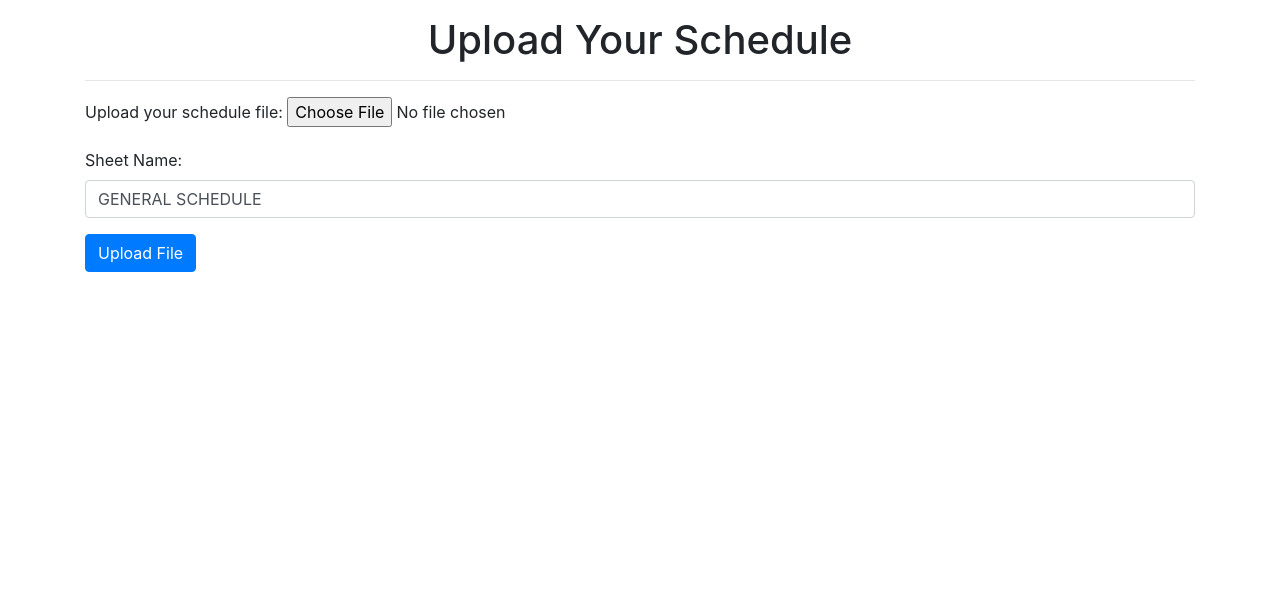
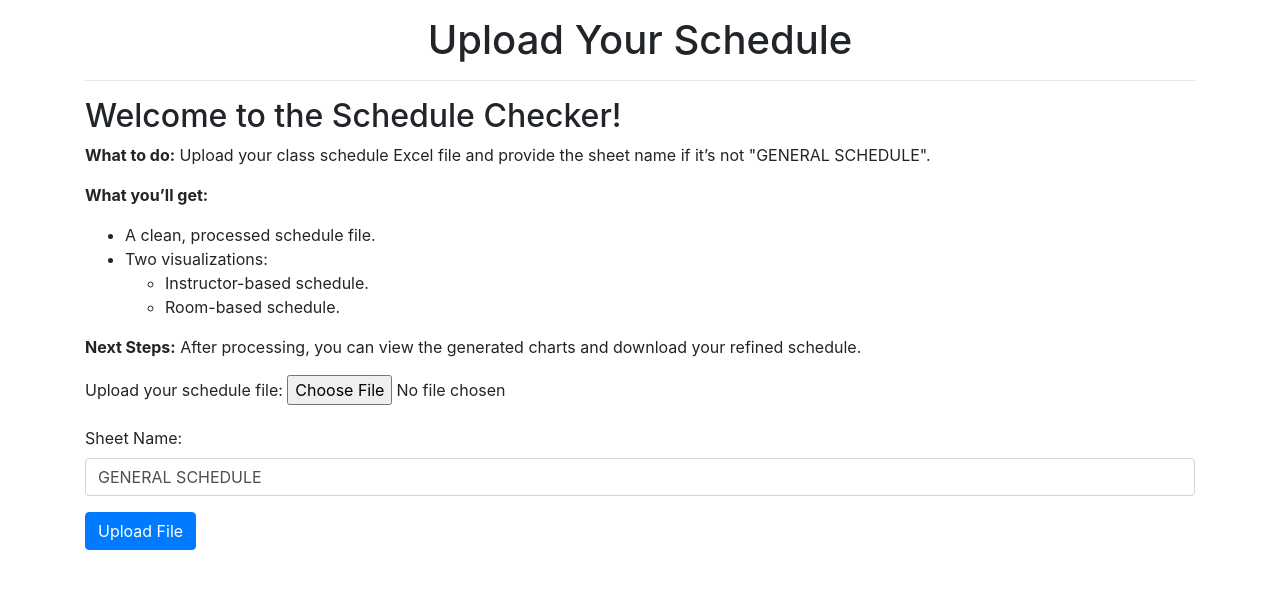
Before and after one commit to maliky/schedule_checker_app, a Flask app: page / in a window 1280 px wide. Shown: the top 589 px of the page. Run offline with Flask 3, Linux system fonts and the light colour scheme; some libraries are stand-ins or nearby versions.

Commit message:
Add descriptions and an option to download the processed schedule

```diff
--- a/online_schedule_checker.py
+++ b/online_schedule_checker.py
@@ -1,4 +1,4 @@
-from flask import Flask, request, render_template, redirect, url_for
+from flask import Flask, request, render_template, redirect, url_for, send_file
 import os
 import pandas as pd
 import altair as alt
@@ -53,7 +53,7 @@ def upload_file():
         processed_df = process_schedule(fname, sheet_name)
 
         # Optionally save the processed file
-        processed_path = os.path.join(app.config["PROCESSED_FOLDER"], "schedule.xlsx")
+        processed_path = os.path.join(app.config["PROCESSED_FOLDER"], "processed_schedule.xlsx")
 
         processed_df.to_excel(processed_path, index=False)
 
@@ -81,6 +81,24 @@ def view_room_chart():
     return render_template("room_final_chart.html")
 
 
+@app.route("/download_processed", methods=["GET"])
+def download_processed_file():
+    """
+    Route to download the processed schedule file.
+    """
+    processed_path = os.path.join(app.config["PROCESSED_FOLDER"], "processed_schedule.xlsx")
+
+    if not os.path.exists(processed_path):
+        return (
+            "No processed file available. Please upload and process a schedule first.",
+            404,
+        )
+
+    return send_file(
+        processed_path, as_attachment=True, download_name="processed_schedule.xlsx"
+    )
+
+
 if __name__ == "__main__":
     # app.run(debug=True)
     app.run(host="0.0.0.0", port=9090)
--- a/templates/index.html
+++ b/templates/index.html
@@ -1,9 +1,25 @@
 {% extends "base.html" %}
 {% block content %}
-<div id="spinner-container">
-  <div class="spinner"></div>
-  <p>Please wait while we process your file...</p>
-</div>
+<h2>Welcome to the Schedule Checker!</h2>
+
+<p>
+  <strong>What to do:</strong> Upload your class schedule Excel file and provide the sheet name if it’s not "GENERAL SCHEDULE".
+</p>
+<p>
+  <strong>What you’ll get:</strong>
+  <ul>
+    <li>A clean, processed schedule file.</li>
+    <li>Two visualizations:
+      <ul>
+        <li>Instructor-based schedule.</li>
+        <li>Room-based schedule.</li>
+      </ul>
+    </li>
+  </ul>
+</p>
+<p>
+  <strong>Next Steps:</strong> After processing, you can view the generated charts and download your refined schedule.
+</p>
 
 <form id="uploadForm" enctype="multipart/form-data">
   <div class="form-group">
@@ -24,6 +40,10 @@
 
   <button type="submit" class="btn btn-primary">Upload File</button>
 </form>
+<div id="spinner-container">
+  <div class="spinner"></div>
+  <p>Please wait while we process your file...</p>
+</div>
 
 <div id="message-area" class="mt-3"></div>
 {% endblock %}
```
Also changed, not shown: 1 other file.
